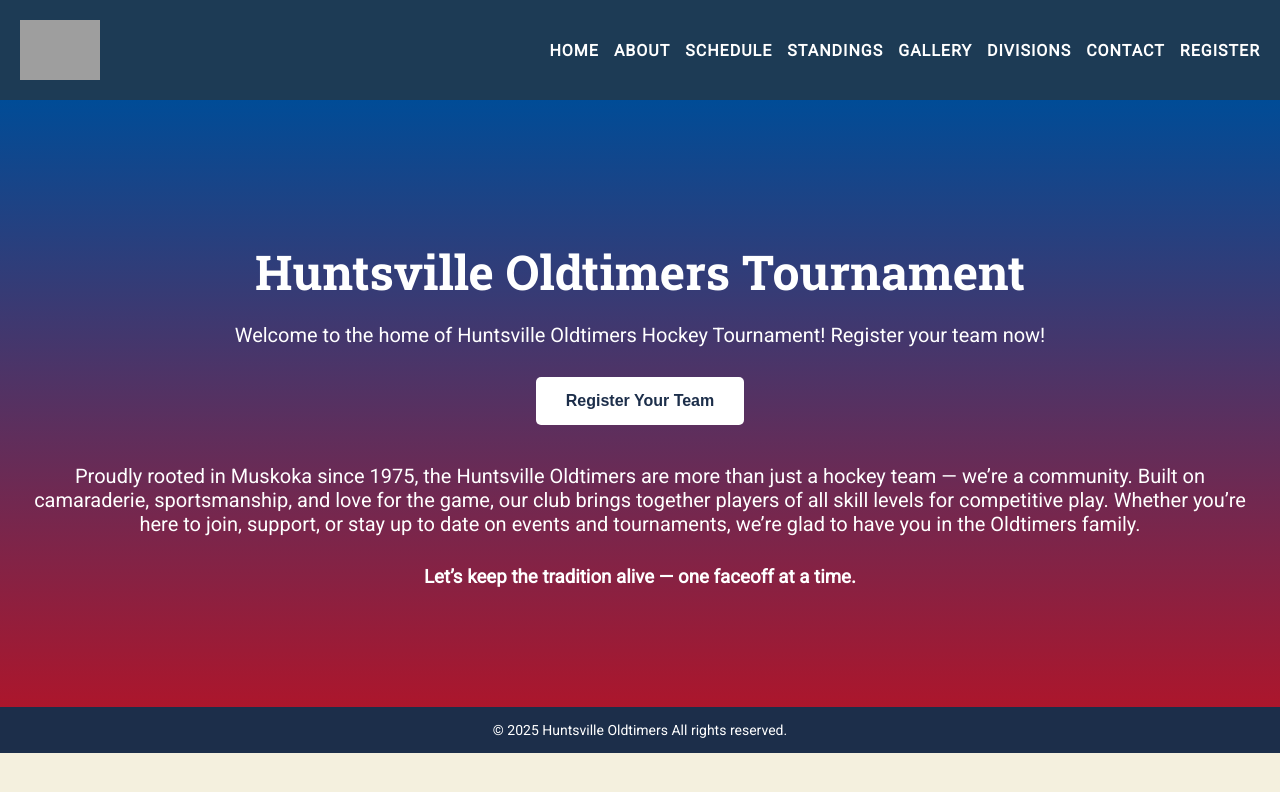
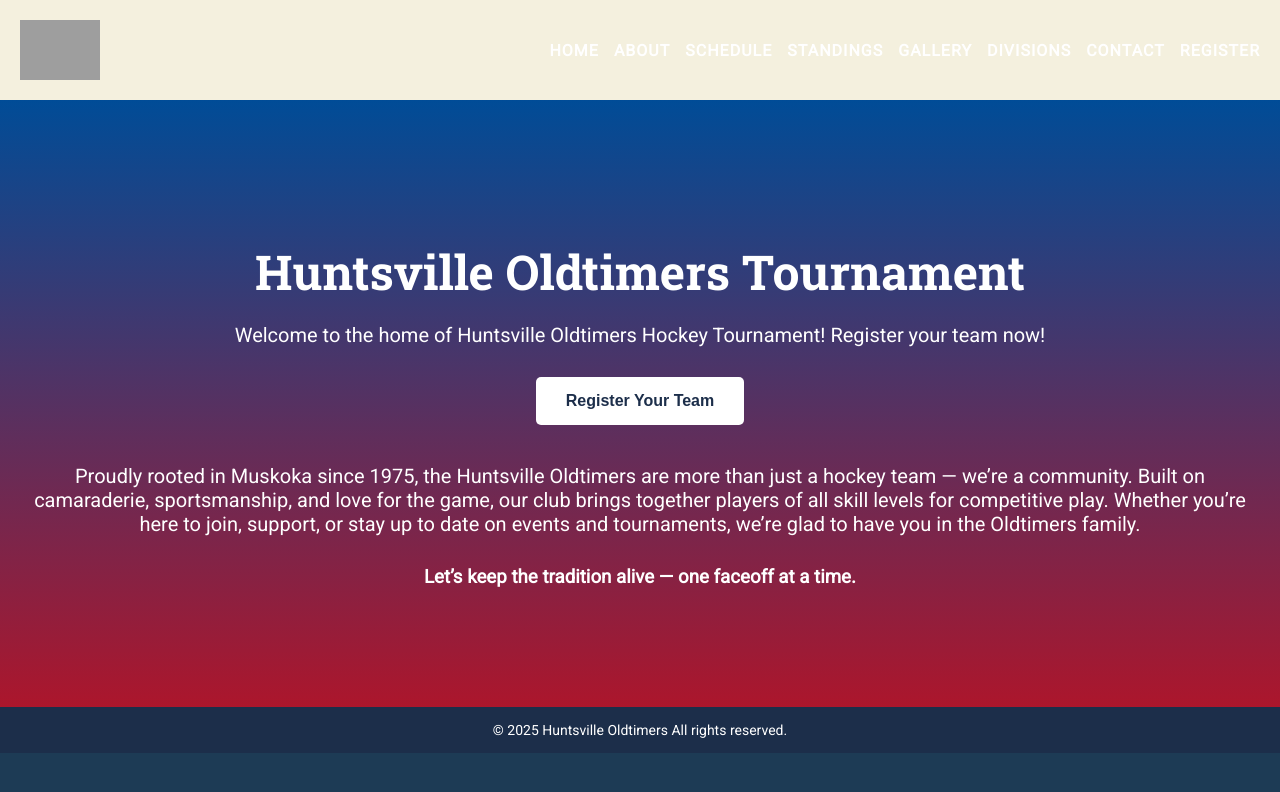
Before and after one commit to tjalapeno-tech/HOT_TOURNAMENT, a plain HTML site: page index.html in a window 1280 px wide. Drawn offline with Linux system fonts and the light colour scheme; grey boxes are pictures that could not be loaded.

Commit message:
Update styles.css

```diff
--- a/styles.css
+++ b/styles.css
@@ -3,12 +3,12 @@
 body {
   margin: 0;
   font-family: 'Roboto', sans-serif;
-  background-color: #f4f0de; /* pale white */
+  background-color: #1d3b55; /* retro navy  */
   color: #004C97;
 }
 
 header {
-  background-color: #1d3b55; /* retro navy */
+  background-color: #f4f0de; /* retro blue */
   color: white;
   padding: 20px;
   display: flex;
```
